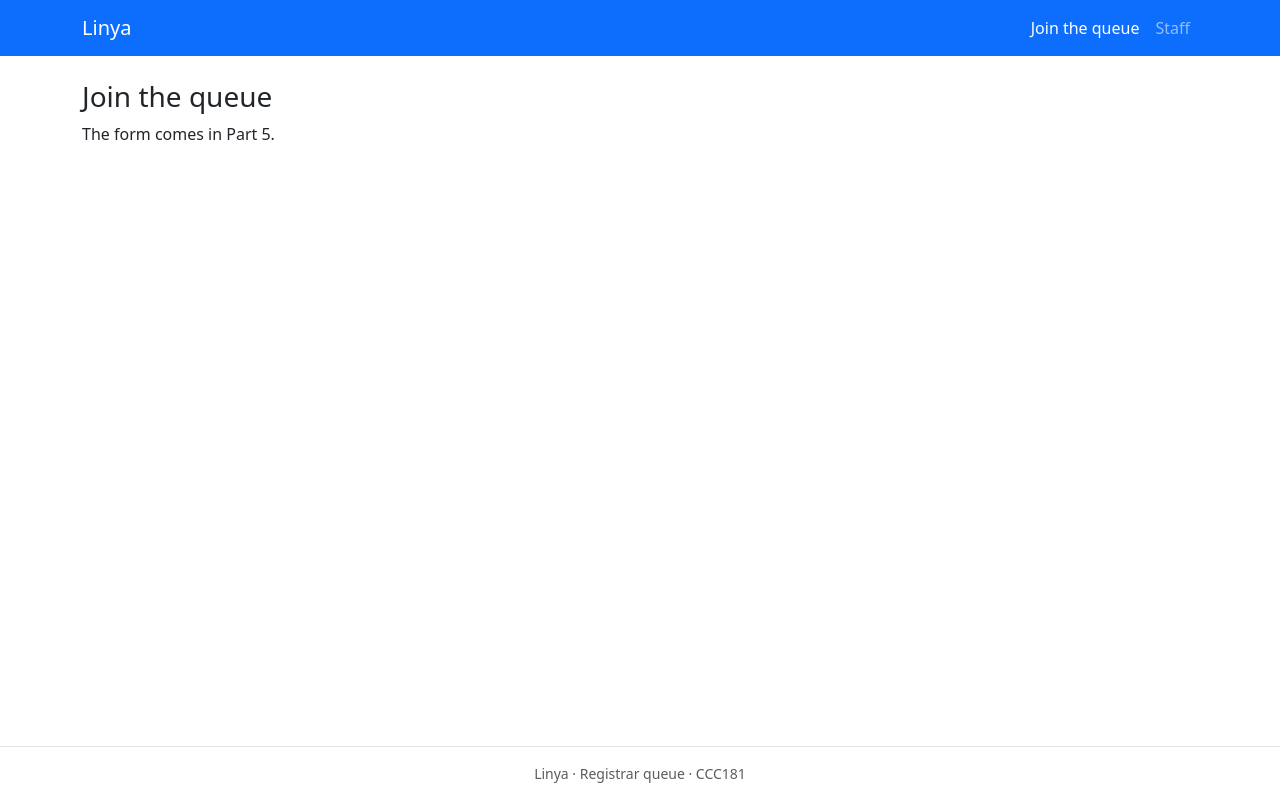
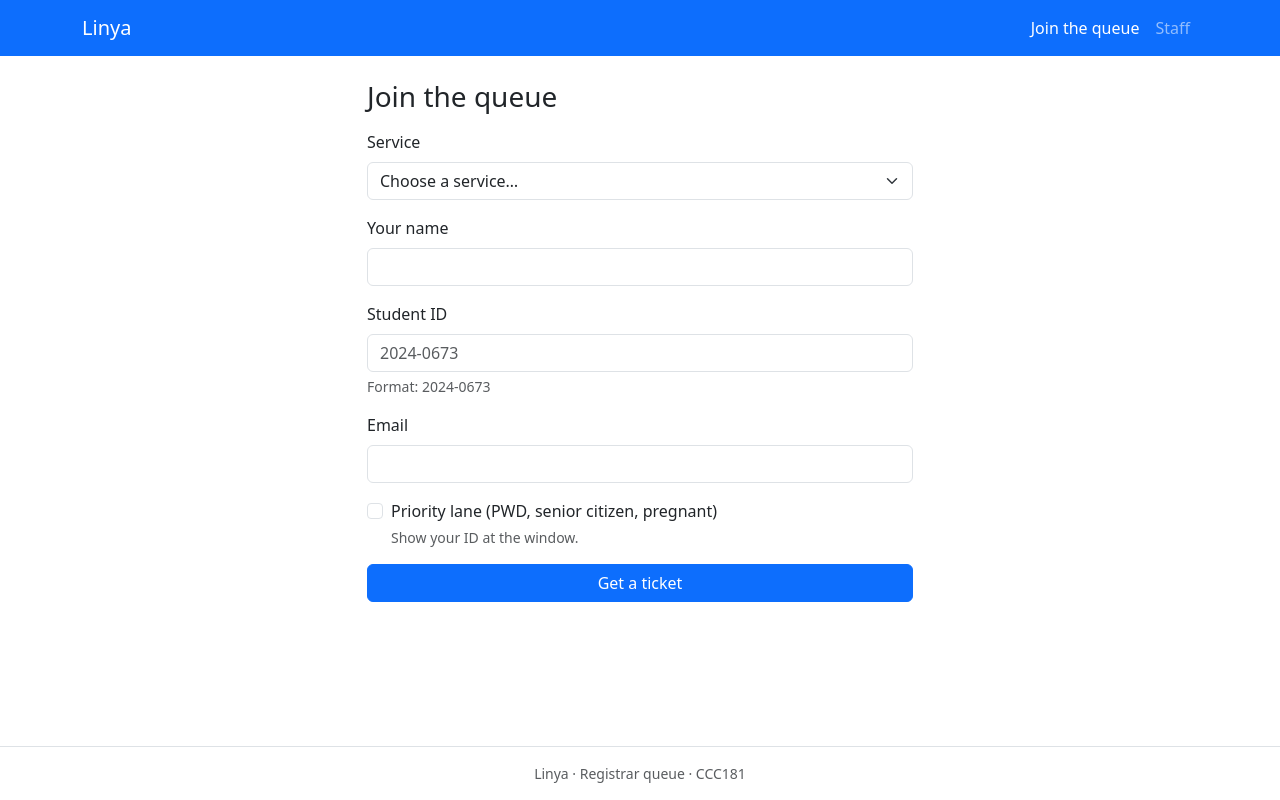
Before and after one commit to AikawaKun9/Linya, a Flask app: page /join in a window 1280 px wide. Run offline with Flask 3, Linux system fonts and the light colour scheme.

Commit message:
Join Form Initial Success

```diff
--- a/app.py
+++ b/app.py
@@ -5,6 +5,7 @@ Run it with:
 then open http://127.0.0.1:5000
 """
 from flask import Flask, abort, flash, redirect, render_template, request, url_for
+import re
 
 app = Flask(__name__)
 app.secret_key = "dev-only-change-me"  # Week 11 moves this into an environment variable
@@ -33,9 +34,43 @@ def index():
     return render_template("index.html")
 
 
-@app.route("/join")
+@app.get("/join")
 def join_form():
-    return render_template("join.html")
+    return render_template("join.html", services=SERVICES, form={}, errors={})
+
+
+@app.post("/join")
+def join():
+    form = request.form
+    name = form.get("name", "").strip()
+    student_id = form.get("student_id", "").strip()
+    email = form.get("email", "").strip().lower()
+    service_id = form.get("service_id", type=int)
+    priority = form.get("priority") == "on"
+
+    errors = {}
+    if not name:
+        errors["name"] = "Enter your name."
+    if not re.fullmatch(r"\d{4}-\d{4}", student_id):
+        errors["student_id"] = "Enter your student ID in the format YYYY-#### (for example 2022-0457)."
+    if "@" not in email or "." not in email.split("@")[-1]:
+        errors["email"] = "Enter a valid email address."
+    if service_id not in [s["id"] for s in SERVICES]:
+        errors["service_id"] = "Choose a service."
+
+    if errors:
+        flash("Please fix the highlighted fields.", "danger")
+        return render_template("join.html", services=SERVICES, form=form,
+                               errors=errors), 400
+
+    number = TICKETS[-1]["number"] + 1 if TICKETS else 1
+    TICKETS.append({
+        "number": number, "name": name, "student_id": student_id,
+        "email": email, "service_id": service_id,
+        "priority": priority, "window": None, "status": "waiting",
+    })
+    flash(f"You joined the queue. Your ticket is #{number}.", "success")
+    return redirect(url_for("ticket", ticket_id=number))
 
 
 @app.route("/staff")
--- a/templates/join.html
+++ b/templates/join.html
@@ -2,6 +2,73 @@
 {% block title %}Join the queue · Linya{% endblock %}
 
 {% block content %}
-<h1 class="h3">Join the queue</h1>
-<p>The form comes in Part 5.</p>
+<div class="row justify-content-center">
+  <div class="col-12 col-md-8 col-lg-6">
+    <h1 class="h3 mb-3">Join the queue</h1>
+
+    <form method="post" action="{{ url_for('join') }}" novalidate id="join-form">
+
+      <div class="mb-3">
+        <label for="service_id" class="form-label">Service</label>
+        <select id="service_id" name="service_id" required
+                class="form-select {% if errors.service_id %}is-invalid{% endif %}"
+                {% if errors.service_id %}aria-describedby="service-error"{% endif %}>
+          <option value="">Choose a service…</option>
+          {% for s in services %}
+            <option value="{{ s.id }}"
+              {% if form.get('service_id') == s.id|string %}selected{% endif %}>{{ s.name }}</option>
+          {% endfor %}
+        </select>
+        {% if errors.service_id %}
+          <div id="service-error" class="invalid-feedback">{{ errors.service_id }}</div>
+        {% endif %}
+      </div>
+
+      <div class="mb-3">
+        <label for="name" class="form-label">Your name</label>
+        <input id="name" name="name" type="text" autocomplete="name" required
+               class="form-control {% if errors.name %}is-invalid{% endif %}"
+               value="{{ form.get('name', '') }}"
+               {% if errors.name %}aria-describedby="name-error"{% endif %}>
+        {% if errors.name %}
+          <div id="name-error" class="invalid-feedback">{{ errors.name }}</div>
+        {% endif %}
+      </div>
+
+      <div class="mb-3">
+        <label for="student_id" class="form-label">Student ID</label>
+        <input id="student_id" name="student_id" type="text" inputmode="numeric" autocomplete="off" required placeholder="2024-0673"
+               class="form-control {% if errors.student_id %}is-invalid{% endif %}"
+               value="{{ form.get('student_id', '') }}"
+               aria-describedby="student-id-hint"{% if errors.student_id %} student-id-error {% endif %}>
+        <div id="student-id-hint" class="form-text">Format: 2024-0673</div>
+        {% if errors.student_id %}
+          <div id="student-id-error" class="invalid-feedback">{{ errors.student_id }}</div>
+        {% endif %}
+      </div>
+
+      <div class="mb-3">
+        <label for="email" class="form-label">Email</label>
+        <input id="email" name="email" type="email" autocomplete="email" required
+               class="form-control {% if errors.email %}is-invalid{% endif %}"
+               value="{{ form.get('email', '') }}"
+               {% if errors.email %}aria-describedby="email-error"{% endif %}>
+        {% if errors.email %}
+          <div id="email-error" class="invalid-feedback">{{ errors.email }}</div>
+        {% endif %}
+      </div>
+
+      <div class="form-check mb-3">
+        <input class="form-check-input" type="checkbox" id="priority" name="priority"
+               {% if form.get('priority') %}checked{% endif %}>
+        <label class="form-check-label" for="priority">
+          Priority lane (PWD, senior citizen, pregnant)
+        </label>
+        <div class="form-text">Show your ID at the window.</div>
+      </div>
+
+      <button type="submit" class="btn btn-primary w-100">Get a ticket</button>
+    </form>
+  </div>
+</div>
 {% endblock %}
```
Also changed, not shown: templates/ticket.html (+3 -5 lines).
